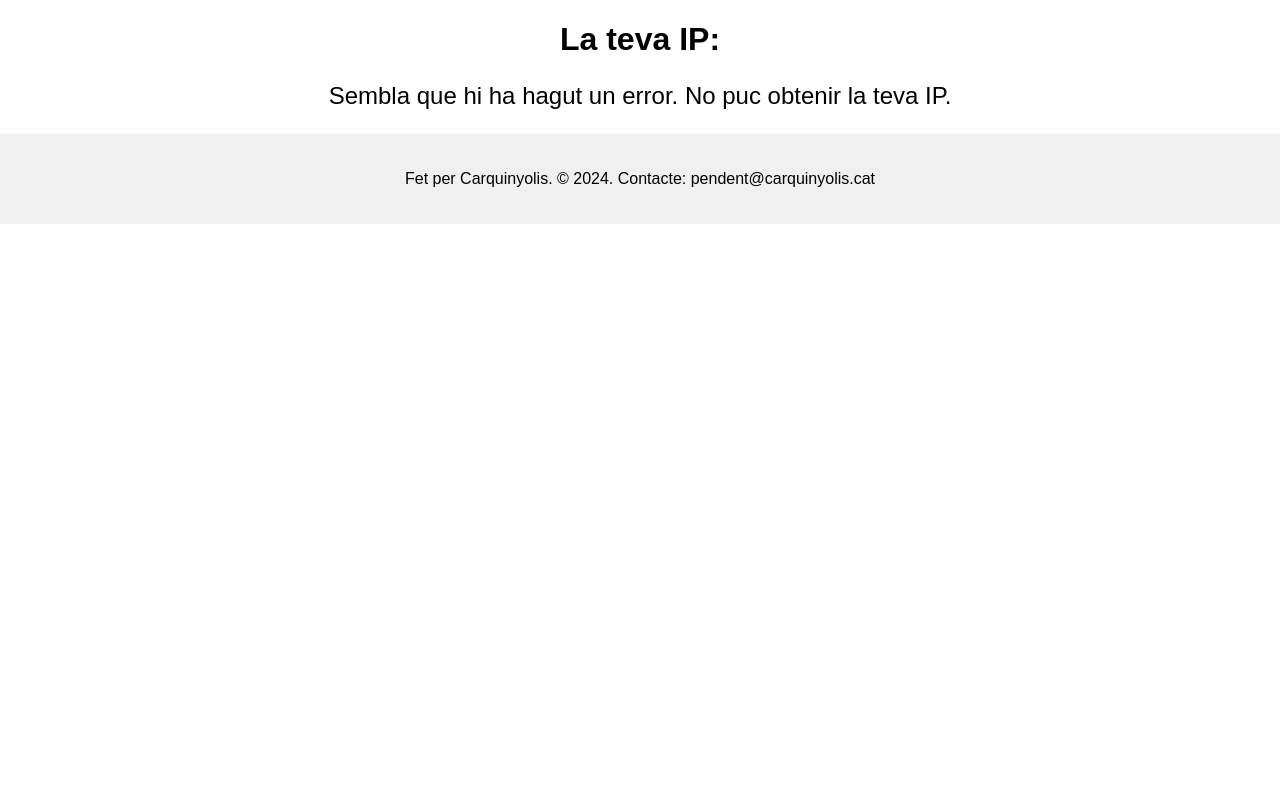
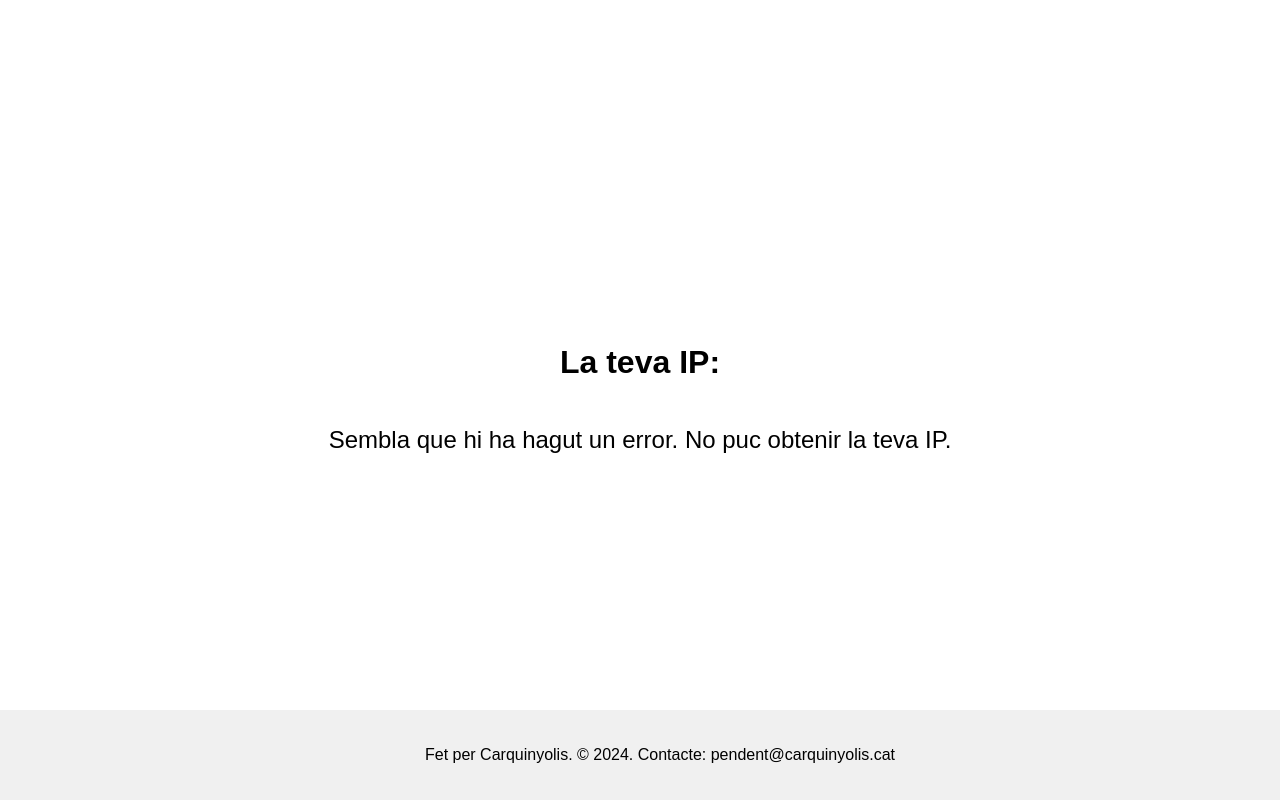
Before and after one commit to bertugarangou/quinaip.cat, a plain HTML site: page index.html in a window 1280 px wide. Drawn offline with Linux system fonts and the light colour scheme; no server answers.

Commit message:
Update styles.css

```diff
--- a/styles.css
+++ b/styles.css
@@ -9,8 +9,10 @@ body {
 
 .container {
     text-align: center;
-    top: 45%:
     flex: 1;
+    display: flex;
+    flex-direction: column;
+    justify-content: center;
 }
 
 #ip-address {
@@ -21,4 +23,7 @@ footer {
     background-color: #f0f0f0;
     padding: 20px;
     text-align: center;
+    position: fixed;
+    bottom: 0;
+    width: 100%;
 }
```
